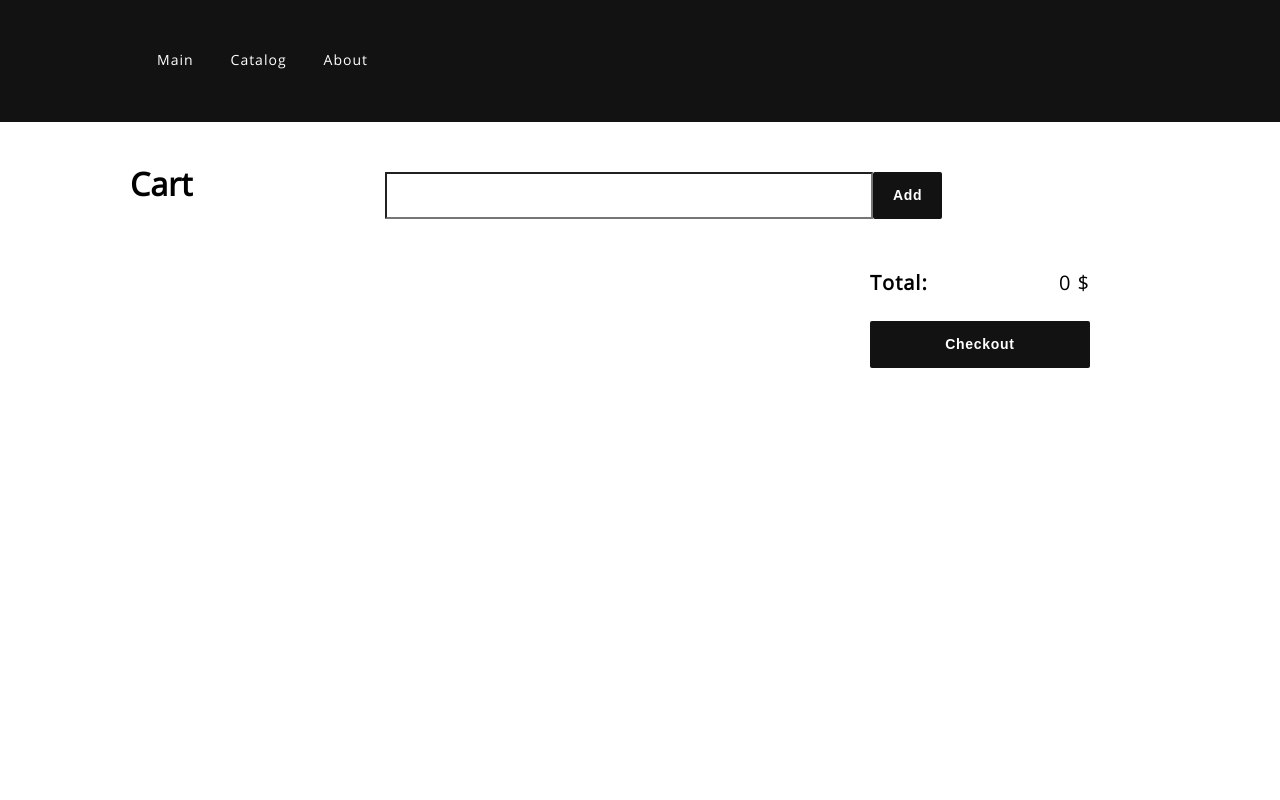
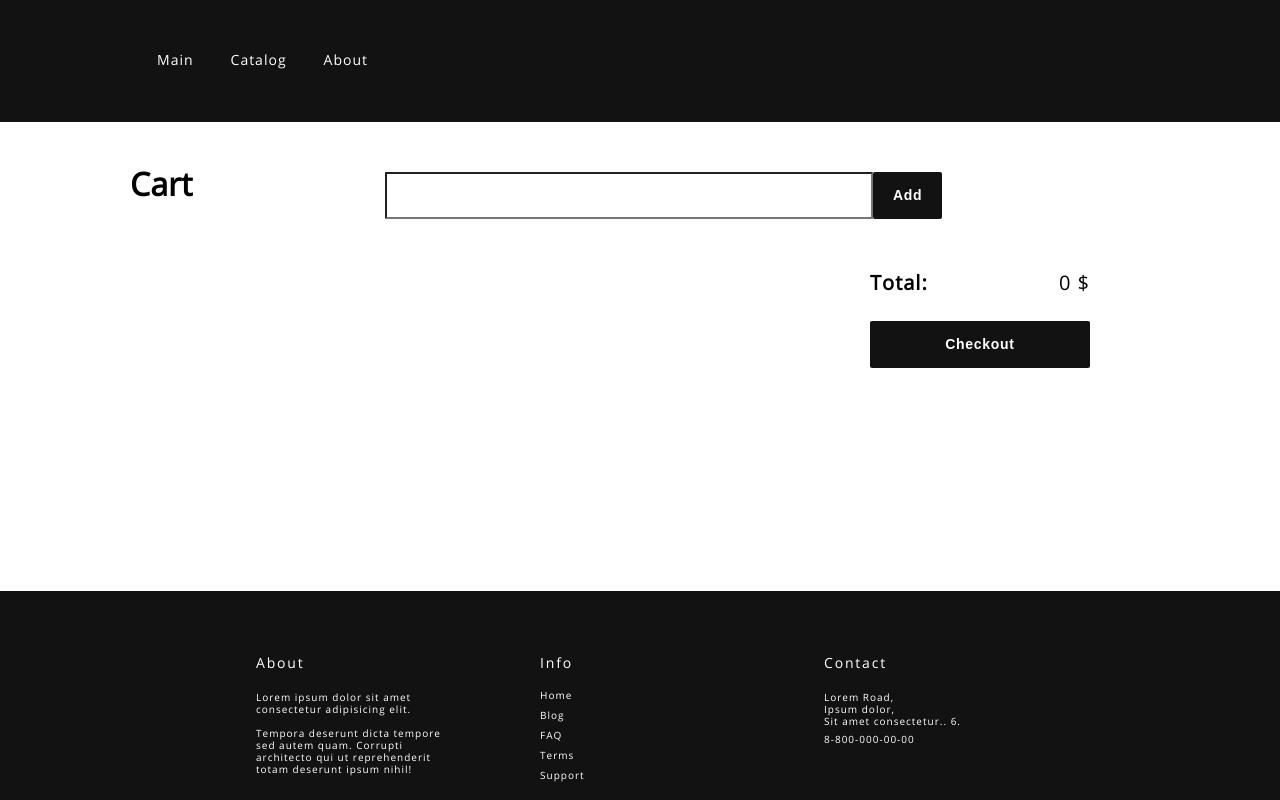
Before and after one commit to AzarakD/react-cart, a React (Create React App) app: page / in a window 1280 px wide. Built offline with nearby package versions, Linux system fonts and the light colour scheme.

Commit message:
add Footer component

```diff
--- /dev/null
+++ b/src/components/footer/footer.tsx
@@ -0,0 +1,34 @@
+export default function Footer(): JSX.Element {
+  return (
+    <footer className="footer" id="footer">
+      <div className="footer__container container">
+        <section className="footer__nav-section">
+          <h2 className="footer__nav-title">About</h2>
+          <p className="footer__nav-content">Lorem ipsum dolor sit amet consectetur adipisicing elit.<br/><br/>Tempora deserunt dicta tempore sed autem quam. Corrupti architecto qui ut reprehenderit totam deserunt ipsum nihil!</p>
+        </section>
+        <section className="footer__nav-section">
+          <h2 className="footer__nav-title">Info</h2>
+          <ul className="footer__nav-list">
+            <li><a className="link" href="#top">Home</a>
+            </li>
+            <li><a className="link" href="#top">Blog</a>
+            </li>
+            <li><a className="link" href="#top">FAQ</a>
+            </li>
+            <li><a className="link" href="#top">Terms</a>
+            </li>
+            <li><a className="link" href="#top">Support</a>
+            </li>
+          </ul>
+        </section>
+        <section className="footer__nav-section footer__nav-section--contacts">
+          <h2 className="footer__nav-title">Contact</h2>
+          <p className="footer__nav-content">Lorem Road,<br/> Ipsum dolor, <br/>Sit amet consectetur.. 6.</p>
+          <div className="footer__nav-content">
+            <a className="link" href="tel:88000000000"> 8-800-000-00-00</a>
+          </div>
+        </section>
+      </div>
+    </footer>
+  );
+}
--- a/src/pages/cart/cart.tsx
+++ b/src/pages/cart/cart.tsx
@@ -1,4 +1,5 @@
 import Cart from '../../components/cart/cart';
+import Footer from '../../components/footer/footer';
 import Header from '../../components/header/header';
 
 export default function CartPage(): JSX.Element {
@@ -8,6 +9,7 @@ export default function CartPage(): JSX.Element {
       <main className="page-content">
         <Cart />
       </main>
+      <Footer />
     </div>
   );
 }
```
